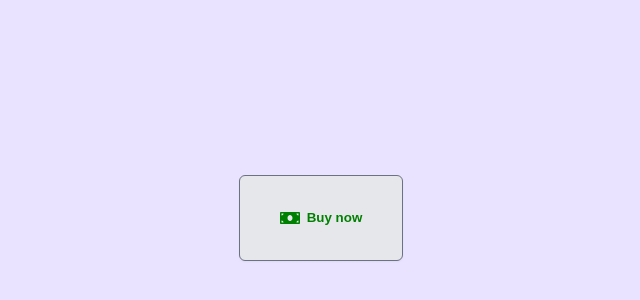
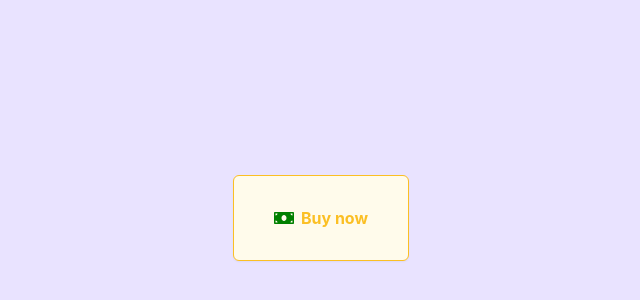
Before and after one commit to Zahooruddin-dev/COMPONENT_REACT_PRACTICE, a React (Vite) app in the folder main/: page / in a window 1280 px wide. Shown: the part 182-482 px from the top of the page, without its empty margins (319-959 px from the left). Built offline with nearby package versions, Linux system fonts and the light colour scheme.

Commit message:
variants added

```diff
--- a/main/src/App.css
+++ b/main/src/App.css
@@ -18,9 +18,9 @@
 }
 
 button {
-  background-color: #E5E7EB;
-  color: #4B5563;
-  border: 1px solid #6B7280;
+	background-color: #e5e7eb;
+	color: #4b5563;
+	border: 1px solid #6b7280;
 	box-shadow: 0px 1px 2px rgba(0, 0, 0, 0.05);
 	cursor: pointer;
 	font-weight: 700;
@@ -50,3 +50,53 @@
 .green {
 	color: green;
 }
+.success {
+
+	background: #ecfdf5;
+	border: 1px solid #047857;
+	box-shadow: 0px 1px 2px rgba(0, 0, 0, 0.05);
+	border-radius: 6px;
+	font-family: 'Inter';
+	font-style: normal;
+	font-weight: 700;
+	font-size: 16px;
+	line-height: 24px;
+
+	color: #047857;
+
+
+}
+.warning{
+
+background: #FFFBEB;
+border: 1px solid #FBBF24;
+/* shadow/sm */
+box-shadow: 0px 1px 2px rgba(0, 0, 0, 0.05);
+border-radius: 6px;
+
+font-family: 'Inter';
+font-style: normal;
+font-weight: 700;
+font-size: 16px;
+line-height: 24px;
+
+color: #FBBF24;
+
+
+}
+.danger{
+
+
+
+background: #FEF2F2;
+border: 1px solid #F87171;
+box-shadow: 0px 1px 2px rgba(0, 0, 0, 0.05);
+border-radius: 6px;
+font-family: 'Inter';
+font-style: normal;
+font-weight: 700;
+font-size: 16px;
+line-height: 24px;
+color: #F87171;
+
+}
--- a/main/src/App.jsx
+++ b/main/src/App.jsx
@@ -9,6 +9,7 @@
     <main>
       <Button
       size='lg'
+      variant='warning'
       className="green"
       >
       <FaMoneyBill/>
--- a/main/src/components/Button.jsx
+++ b/main/src/components/Button.jsx
@@ -1,14 +1,27 @@
 import classNames from "classnames";
-export default function Button({className, children, size, ...rest }) {
+export default function Button({variant,className, children, size, ...rest }) {
 	let sizeClass =size ? `button-${size}` : "";
+  let variants
+  if(variant ==='success'){
+    variants='success'
+  }
+  if(variant ==='warning'){
+    variants='warning'
+  }
+  if(variant ==='danger'){
+    variants='danger'
+  }
+  console.log(variants);
 
     /**
-     * Challenge: See if you can fix the problem with the
-     * conflicting `className` props. Doesn't need to be
-     * elegant, just see if you can get the button to be
-     * both large AND with green text
+     * Challenge:
+     *
+     * Accept a `variant` prop and style the Button component
+     * accordingly. The values can be `success`, `warning`, or `danger`.
+     * Check the Figma design for the specific colors to be used for each
+     * variant.
      */
-    const allClasses= classNames(sizeClass, className)
+    const allClasses= classNames(sizeClass, className, variants)
     console.log(allClasses);
 
 	return (
```
Lines whose indentation alone changed are shown as unchanged.
